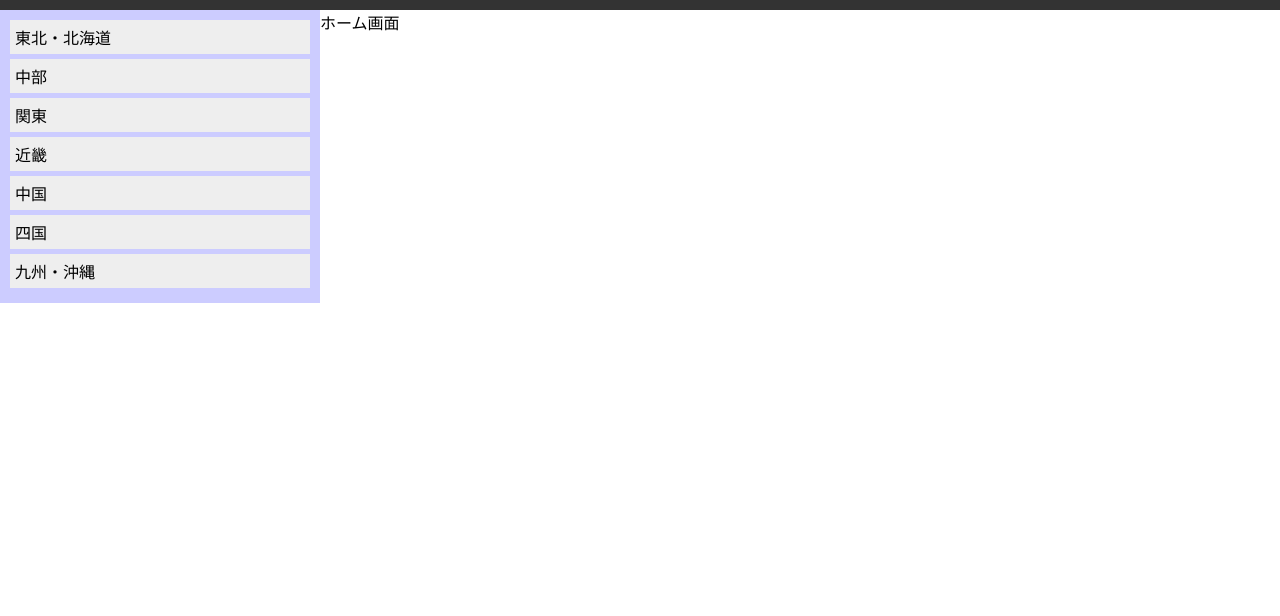
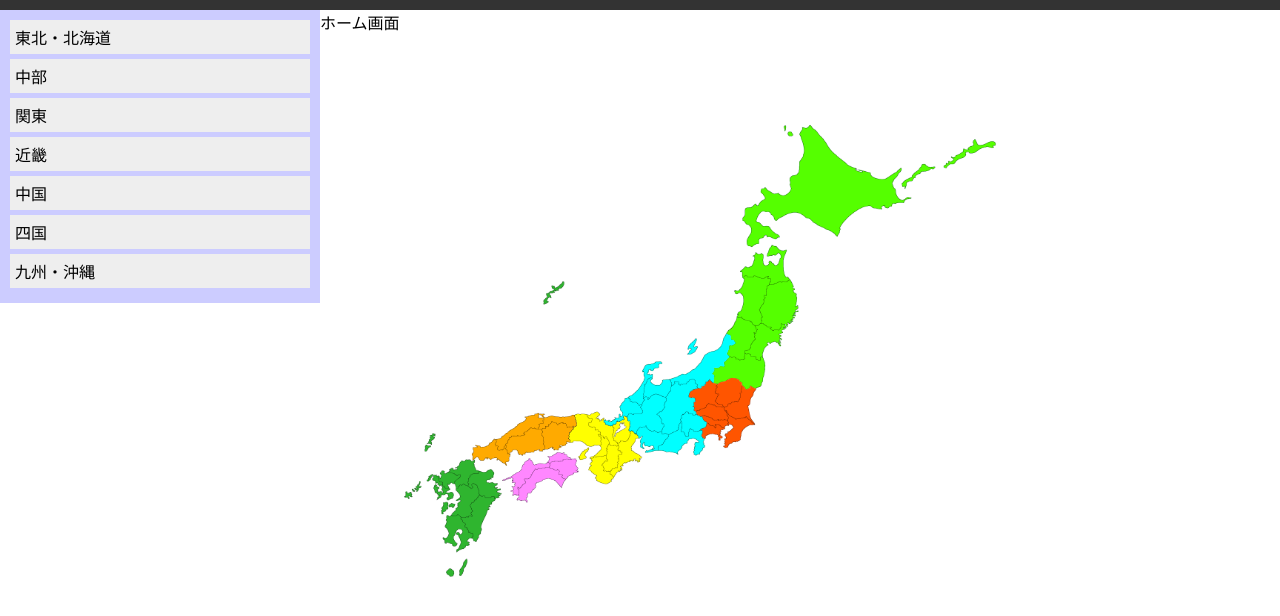
Before and after one commit to 1F10250004/2025-cs1-e-class7-team3, a plain HTML site: page index.html in a window 1280 px wide. Shown: the part 54-670 px from the top of the page. Drawn offline with Linux system fonts and the light colour scheme.

Commit message:
htmlに日本地図を表示
全部透過素材なんだけどどこを押しても沖縄に飛んじゃう

```diff
--- a/css/index.css
+++ b/css/index.css
@@ -86,3 +86,16 @@ div.mokuji p {
     width: 50%;
     margin: 10px 0 10px 0;
 }
+
+.map {
+  position: relative;
+  width: 800px;
+}
+
+.region {
+  position: absolute;
+  width: 600px;
+  height: 750px;
+  top:  0;
+  left: 0;
+}
--- a/index.html
+++ b/index.html
@@ -24,6 +24,32 @@
             </ul>
         </div>
         ホーム画面
+        <div class="map">
+            <a href="hokkaidou・touhoku.html">
+                <img src="img/東北.PNG" alt="東北地方・北海道" class="region">
+            </a>
+            <a href="kanto.html">
+                <img src="img/関東.PNG" alt="関東地方" class="region">
+            </a>
+            <a href=kinki.html>
+                <img src="img/近畿.PNG" alt="近畿地方" class="region">
+            </a>
+            <a href="tyubu.html">
+                <img src="img/中部.PNG" alt="中部地方" class="region">
+            </a>
+            <a href="chugoku.html">
+                <img src="img/中国.PNG" alt="中国地方" class="region">
+            </a>
+            <a href="shikoku.html">
+                <img src="img/四国.PNG" alt="四国地方" class="region">
+            </a>
+            <a href="kyusyu.html">
+                <img src="img/九州.PNG" alt="九州地方" class="region">
+            </a>
+            <a href="okinawa.html">
+                <img src="img/沖縄.PNG" alt="沖縄" class="region">
+            </a>
+        </div>
 </body>
 
 </html>
```
